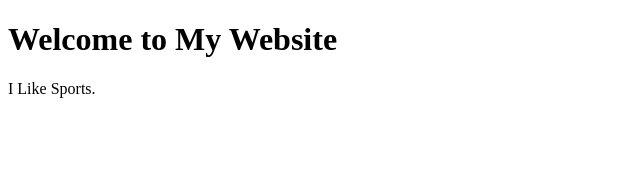
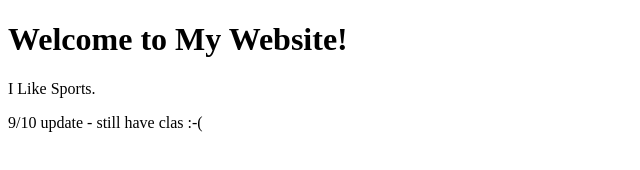
Before and after one commit to LoberAugust14/first-site, a plain HTML site: page index.html in a window 1280 px wide. Shown: the whole page, without its empty margins (0-640 px from the left). Drawn offline with Linux system fonts and the light colour scheme.

Commit message:
new message 09/10

```diff
--- a/index.html
+++ b/index.html
@@ -1,8 +1,9 @@
 <!DOCTYPE html>
 <html>
 <head>
-	<title>My First Online Site</title>
+	<title>My First Online Site!</title>
 	</head>
 		<body>
-		<h1> Welcome to My Website </h1>
+		<h1> Welcome to My Website! </h1>
 		<p> I Like Sports.</p>
+<p> 9/10 update - still have clas :-( </p>
```
